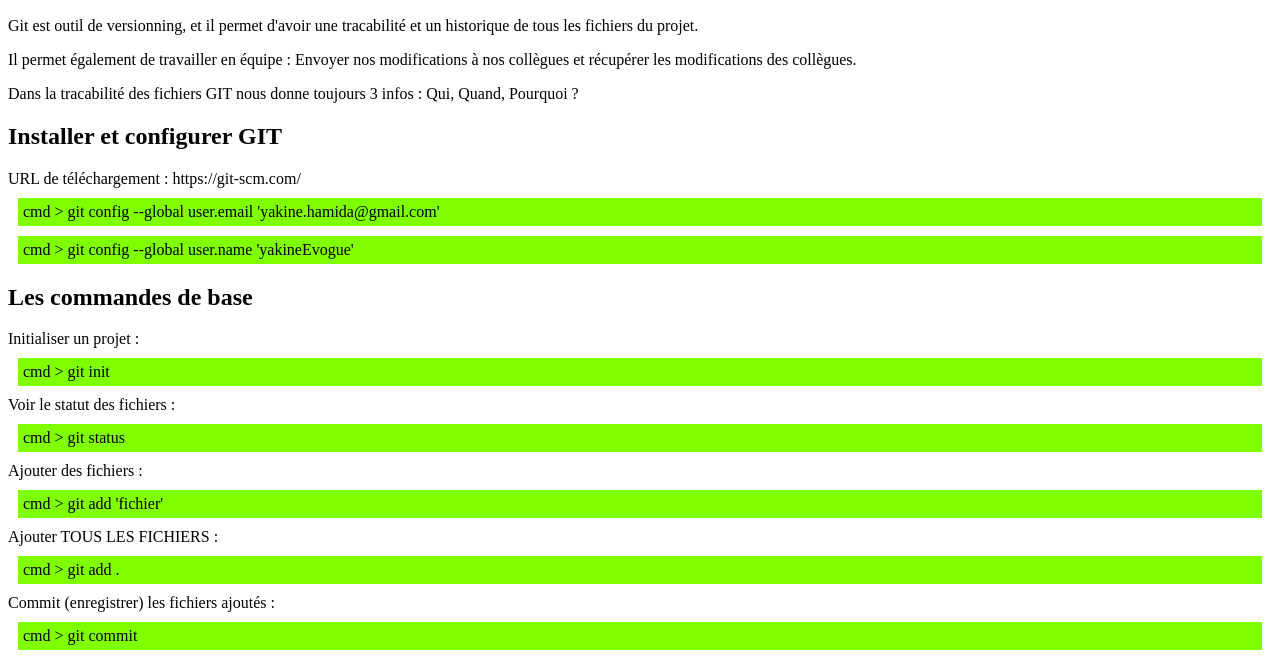
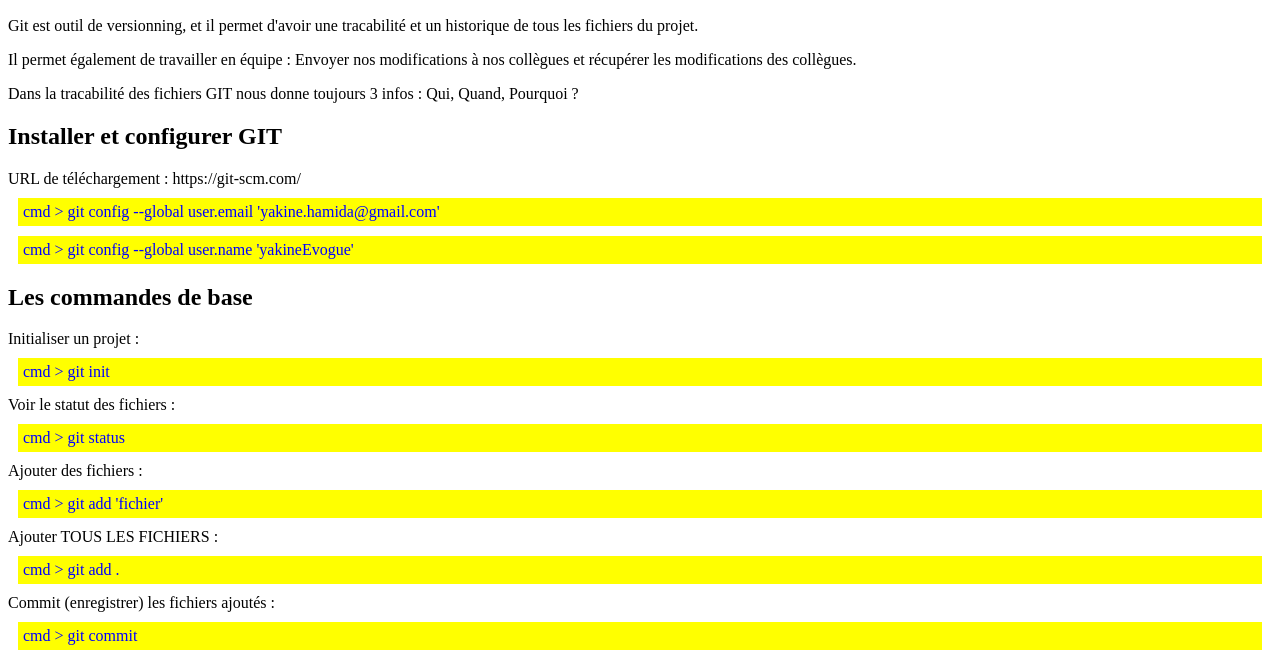
Before and after one commit to yakineEvogue/cours_git_devmob, a plain HTML site: page index.html in a window 1280 px wide. Shown: the part 110-767 px from the top of the page. Drawn offline with Linux system fonts and the light colour scheme.

Commit message:
branche test essaie couleur 3

```diff
--- a/styles.css
+++ b/styles.css
@@ -1,6 +1,6 @@
 .cmd{
-  color: black;
-  background: chartreuse;
+  color: blue;
+  background: yellow;
   padding: 5px;
   margin: 10px;
 }
```
